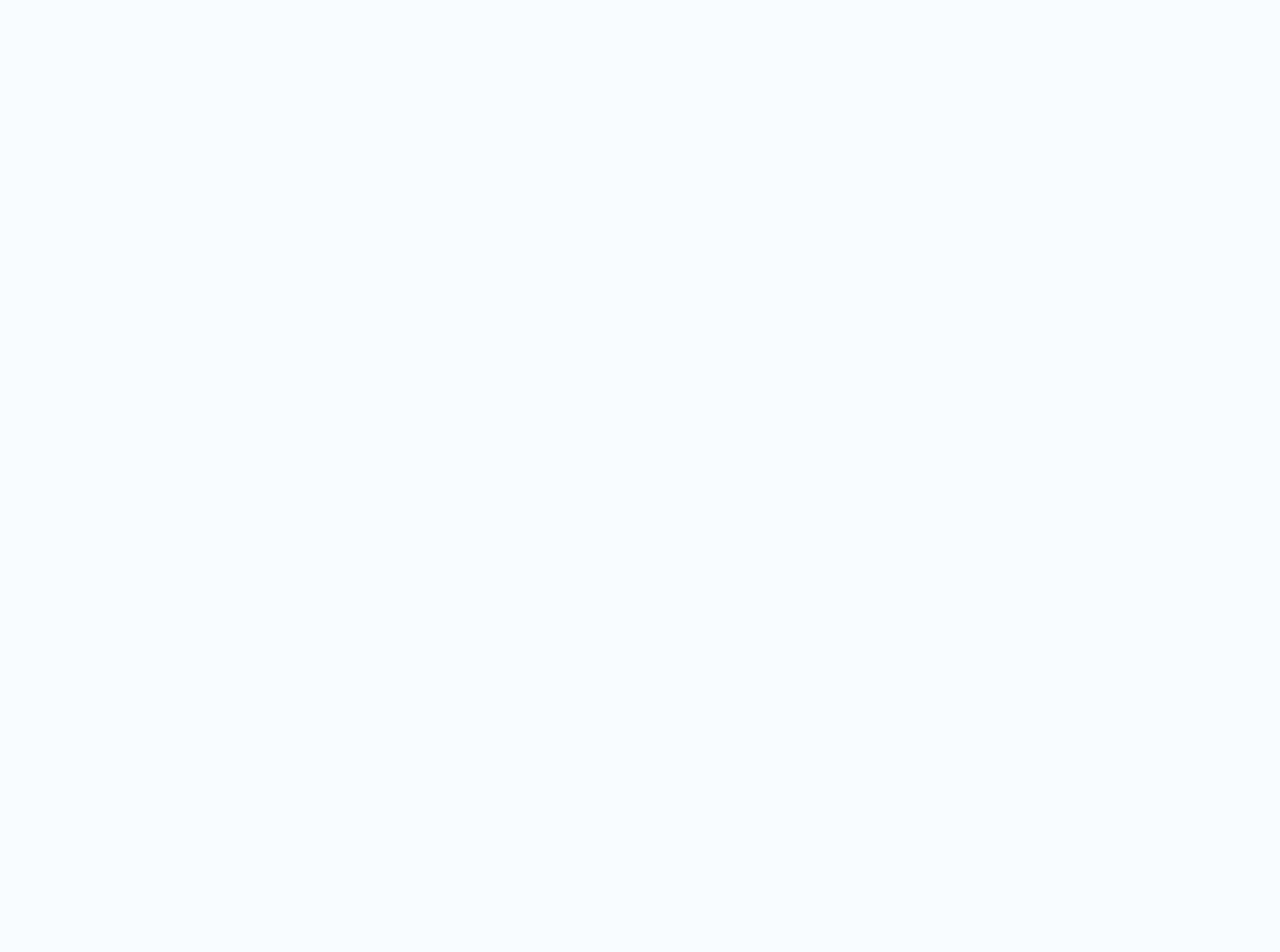
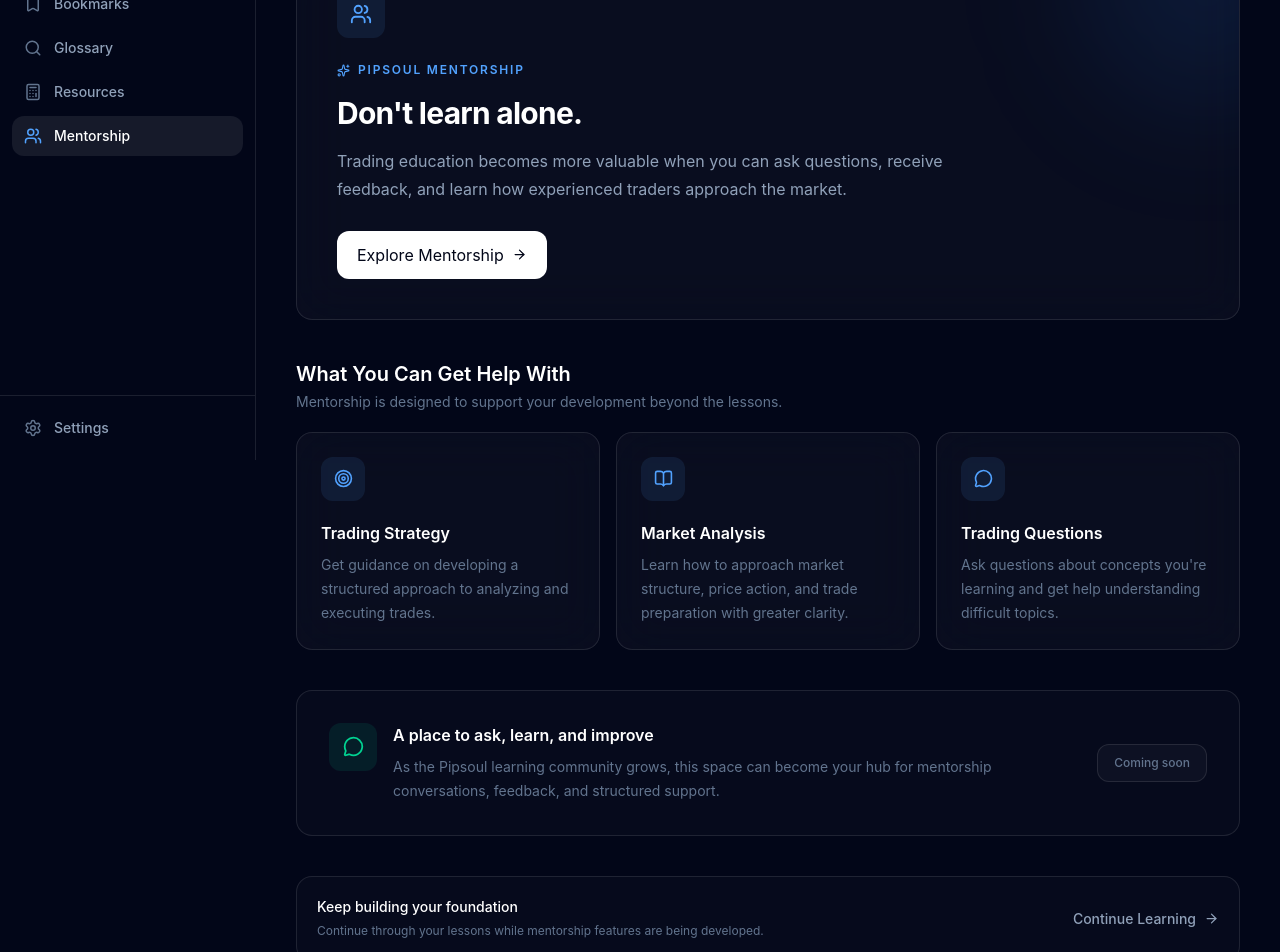
Before and after one commit to MyStack001/pipsoul-traders-university, a React (Vite) app: page /dashboard/mentorship in a window 1280 px wide. Before the commit this address had no page. Shown: the part 340-1292 px from the top of the page. Before the commit the page ends 800 px from the top, so only its background shows below. Built offline with nearby package versions, Linux system fonts and the light colour scheme.

Commit message:
Add student mentorship page

```diff
--- a/src/App.tsx
+++ b/src/App.tsx
@@ -19,6 +19,7 @@
 import BookmarksPage from "./pages/student/BookmarksPage";
 import StudentGlossaryPage from "./pages/student/StudentGlossaryPage";
 import StudentResourcesPage from "./pages/student/StudentResourcesPage";
+import StudentMentorshipPage from "./pages/student/StudentMentorshipPage";
 function App() {
   return (
     <BrowserRouter>
@@ -103,6 +104,16 @@
     </StudentLayout>
   }
 />
+
+<Route
+  path="/dashboard/mentorship"
+  element={
+    <StudentLayout>
+      <StudentMentorshipPage />
+    </StudentLayout>
+  }
+/>
+
         <Route
   path="/resources/position-size-calculator"
   element={<PositionSizeCalculatorPage />}
--- /dev/null
+++ b/src/pages/student/StudentMentorshipPage.tsx
@@ -0,0 +1,201 @@
+import {
+  Users,
+  MessageCircle,
+  Target,
+  BookOpen,
+  ArrowRight,
+  Sparkles,
+} from "lucide-react";
+
+const mentorshipAreas = [
+  {
+    title: "Trading Strategy",
+    description:
+      "Get guidance on developing a structured approach to analyzing and executing trades.",
+    icon: Target,
+  },
+  {
+    title: "Market Analysis",
+    description:
+      "Learn how to approach market structure, price action, and trade preparation with greater clarity.",
+    icon: BookOpen,
+  },
+  {
+    title: "Trading Questions",
+    description:
+      "Ask questions about concepts you're learning and get help understanding difficult topics.",
+    icon: MessageCircle,
+  },
+];
+
+function StudentMentorshipPage() {
+  return (
+    <div className="min-h-screen bg-slate-950 text-white">
+      <div className="mx-auto max-w-7xl px-6 py-10 sm:px-8 lg:px-10">
+
+        {/* Header */}
+        <header>
+          <p className="text-sm font-medium text-blue-400">
+            Mentorship
+          </p>
+
+          <h1 className="mt-2 text-3xl font-bold tracking-tight sm:text-4xl">
+            Learn With Guidance
+          </h1>
+
+          <p className="mt-3 max-w-2xl text-sm leading-6 text-slate-400 sm:text-base">
+            Get support as you develop your trading knowledge, build better
+            habits, and work toward becoming a more disciplined trader.
+          </p>
+        </header>
+
+        {/* Hero */}
+        <section className="mt-10 overflow-hidden rounded-2xl border border-white/10 bg-white/[0.03] backdrop-blur-xl">
+          <div className="relative p-6 sm:p-8 lg:p-10">
+
+            {/* Glow */}
+            <div className="pointer-events-none absolute -right-24 -top-24 h-64 w-64 rounded-full bg-blue-500/10 blur-3xl" />
+
+            <div className="relative max-w-3xl">
+              <div className="flex h-12 w-12 items-center justify-center rounded-xl bg-blue-400/10">
+                <Users
+                  size={22}
+                  className="text-blue-400"
+                />
+              </div>
+
+              <span className="mt-6 inline-flex items-center gap-2 text-xs font-semibold uppercase tracking-[0.15em] text-blue-400">
+                <Sparkles size={13} />
+                Pipsoul Mentorship
+              </span>
+
+              <h2 className="mt-3 text-2xl font-bold tracking-tight sm:text-3xl">
+                Don't learn alone.
+              </h2>
+
+              <p className="mt-4 max-w-2xl text-sm leading-7 text-slate-400 sm:text-base">
+                Trading education becomes more valuable when you can ask
+                questions, receive feedback, and learn how experienced
+                traders approach the market.
+              </p>
+
+              <button
+                type="button"
+                className="mt-7 inline-flex items-center gap-2 rounded-xl bg-white px-5 py-3 text-sm font-semibold text-slate-950 transition hover:bg-slate-200"
+              >
+                Explore Mentorship
+                <ArrowRight size={15} />
+              </button>
+            </div>
+          </div>
+        </section>
+
+        {/* Areas */}
+        <section className="mt-10">
+          <div>
+            <h2 className="text-xl font-semibold">
+              What You Can Get Help With
+            </h2>
+
+            <p className="mt-1 text-sm text-slate-500">
+              Mentorship is designed to support your development beyond the
+              lessons.
+            </p>
+          </div>
+
+          <div className="mt-5 grid gap-4 md:grid-cols-3">
+            {mentorshipAreas.map((area) => {
+              const Icon = area.icon;
+
+              return (
+                <article
+                  key={area.title}
+                  className="rounded-2xl border border-white/10 bg-white/[0.03] p-6 backdrop-blur-xl transition hover:border-white/15 hover:bg-white/[0.05]"
+                >
+                  <div className="flex h-11 w-11 items-center justify-center rounded-xl bg-blue-400/10">
+                    <Icon
+                      size={19}
+                      className="text-blue-400"
+                    />
+                  </div>
+
+                  <h3 className="mt-5 font-semibold">
+                    {area.title}
+                  </h3>
+
+                  <p className="mt-2 text-sm leading-6 text-slate-500">
+                    {area.description}
+                  </p>
+                </article>
+              );
+            })}
+          </div>
+        </section>
+
+        {/* Community */}
+        <section className="mt-10">
+          <div className="rounded-2xl border border-white/10 bg-white/[0.02] p-6 sm:p-8">
+
+            <div className="flex flex-col gap-6 lg:flex-row lg:items-center lg:justify-between">
+
+              <div className="flex items-start gap-4">
+                <div className="flex h-12 w-12 shrink-0 items-center justify-center rounded-xl bg-emerald-400/10">
+                  <MessageCircle
+                    size={21}
+                    className="text-emerald-400"
+                  />
+                </div>
+
+                <div>
+                  <h2 className="font-semibold">
+                    A place to ask, learn, and improve
+                  </h2>
+
+                  <p className="mt-2 max-w-2xl text-sm leading-6 text-slate-500">
+                    As the Pipsoul learning community grows, this space can
+                    become your hub for mentorship conversations, feedback,
+                    and structured support.
+                  </p>
+                </div>
+              </div>
+
+              <span className="shrink-0 rounded-xl border border-white/10 bg-white/[0.03] px-4 py-2.5 text-xs font-medium text-slate-500">
+                Coming soon
+              </span>
+
+            </div>
+          </div>
+        </section>
+
+        {/* Current Learning */}
+        <section className="mt-10 pb-10">
+          <div className="flex flex-col gap-4 rounded-2xl border border-white/10 bg-white/[0.02] p-5 sm:flex-row sm:items-center sm:justify-between">
+
+            <div>
+              <p className="text-sm font-medium text-white">
+                Keep building your foundation
+              </p>
+
+              <p className="mt-1 text-xs leading-5 text-slate-500">
+                Continue through your lessons while mentorship features are
+                being developed.
+              </p>
+            </div>
+
+            <a
+              href="/dashboard/learning"
+              className="inline-flex shrink-0 items-center gap-2 text-sm font-medium text-slate-400 transition hover:text-white"
+            >
+              Continue Learning
+              <ArrowRight size={15} />
+            </a>
+
+          </div>
+        </section>
+
+      </div>
+    </div>
+  );
+}
+
+export default StudentMentorshipPage;
```
